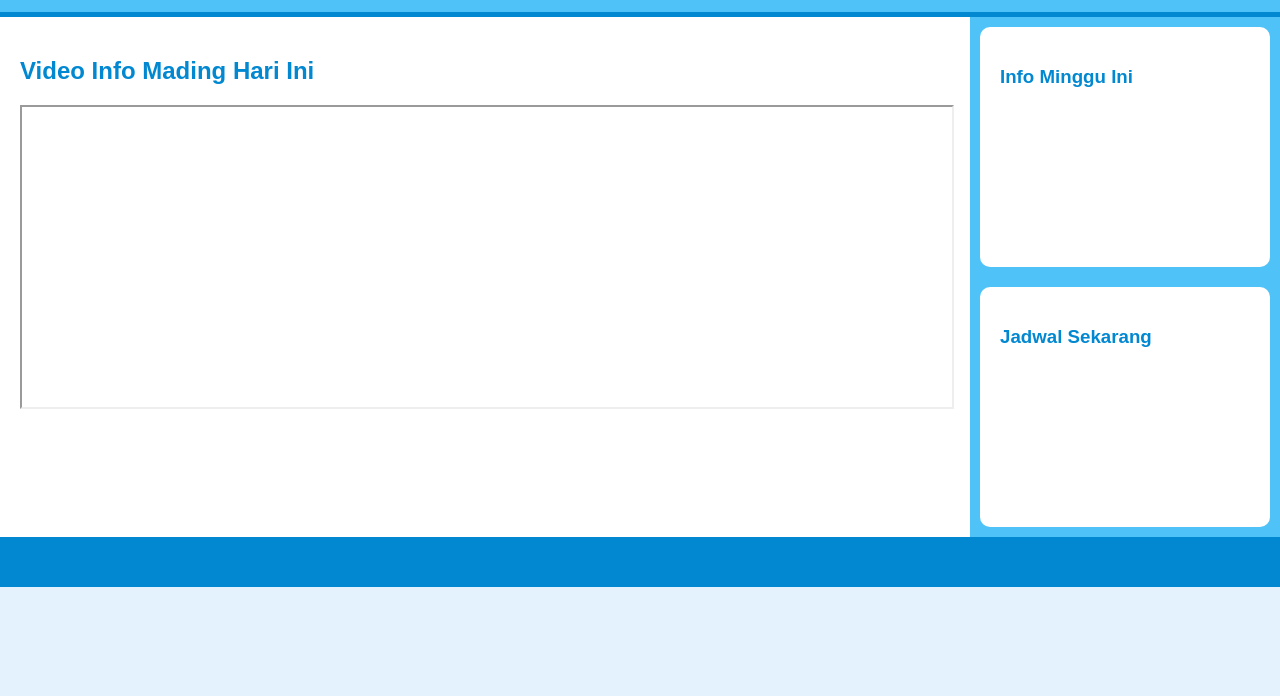
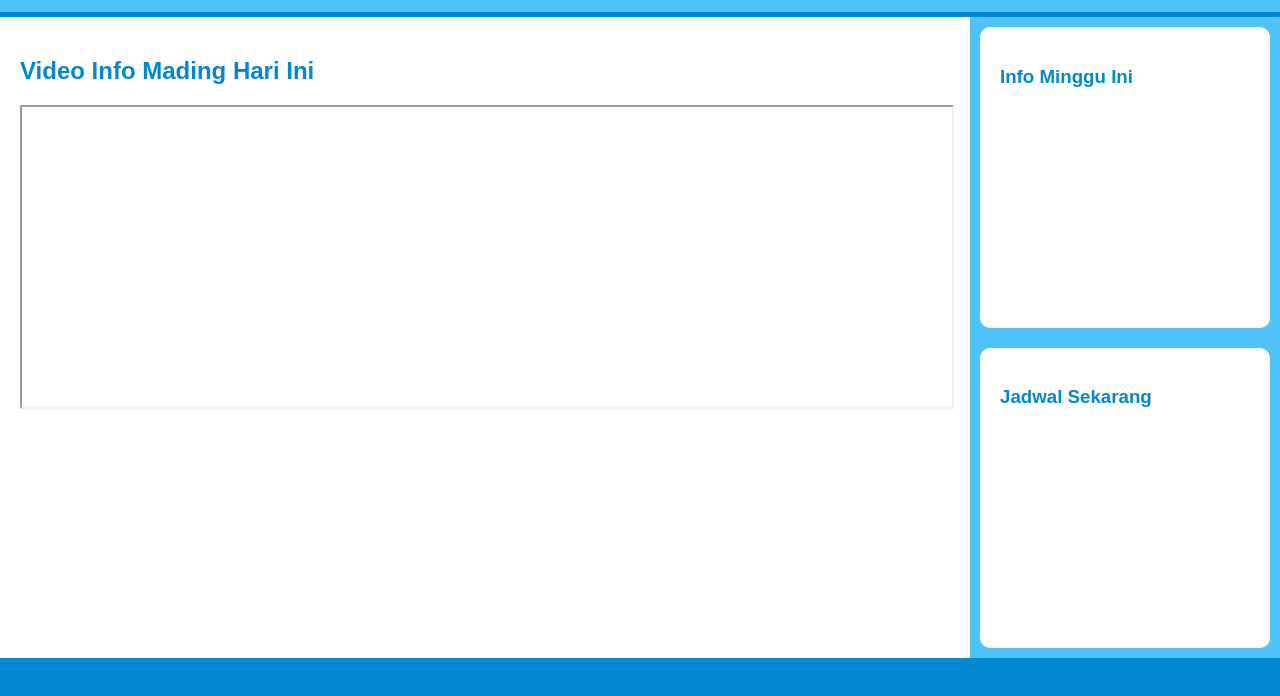
Before and after one commit to alfredevand/Mading-sekol, a plain HTML site: page index.html in a window 1280 px wide. Shown: the part 92-788 px from the top of the page. Drawn offline with Linux system fonts and the light colour scheme; no server answers.

Commit message:
Update style.css

```diff
--- a/style.css
+++ b/style.css
@@ -42,7 +42,7 @@ border-radius:10px;
 
 .container{
 display:flex;
-height:520px;
+flex:1;
 }
 
 /* VIDEO AREA */
```
